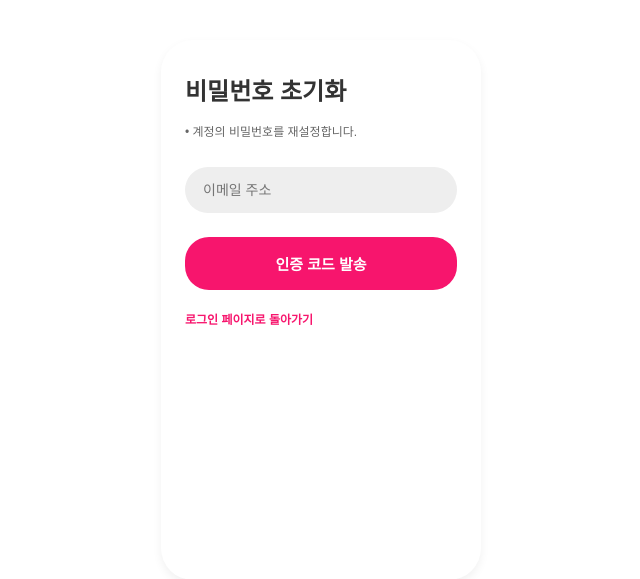
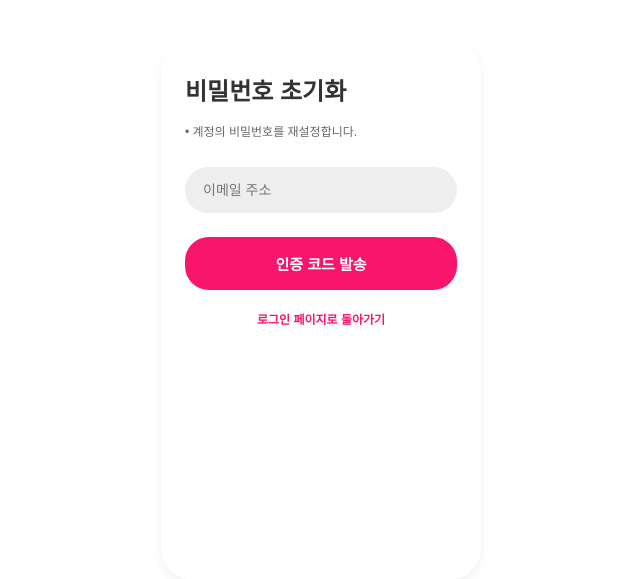
Before and after one commit to sebizt/ohsung_carnation, a Flask app: page /forgot-password in a window 1280 px wide. Shown: the top 579 px of the page, without its empty margins (319-959 px from the left). Run offline with Flask 3, Linux system fonts and the light colour scheme; some libraries are stand-ins or nearby versions; some web fonts are replaced.

Commit message:
Update forgot_password.css

```diff
--- a/static/forgot_password.css
+++ b/static/forgot_password.css
@@ -106,4 +106,6 @@ p a:hover {
     margin: -10px 0 26px;
     display: inline-block;
     text-decoration: none;
+    width: 100%;
+    text-align: center;
   }
```
